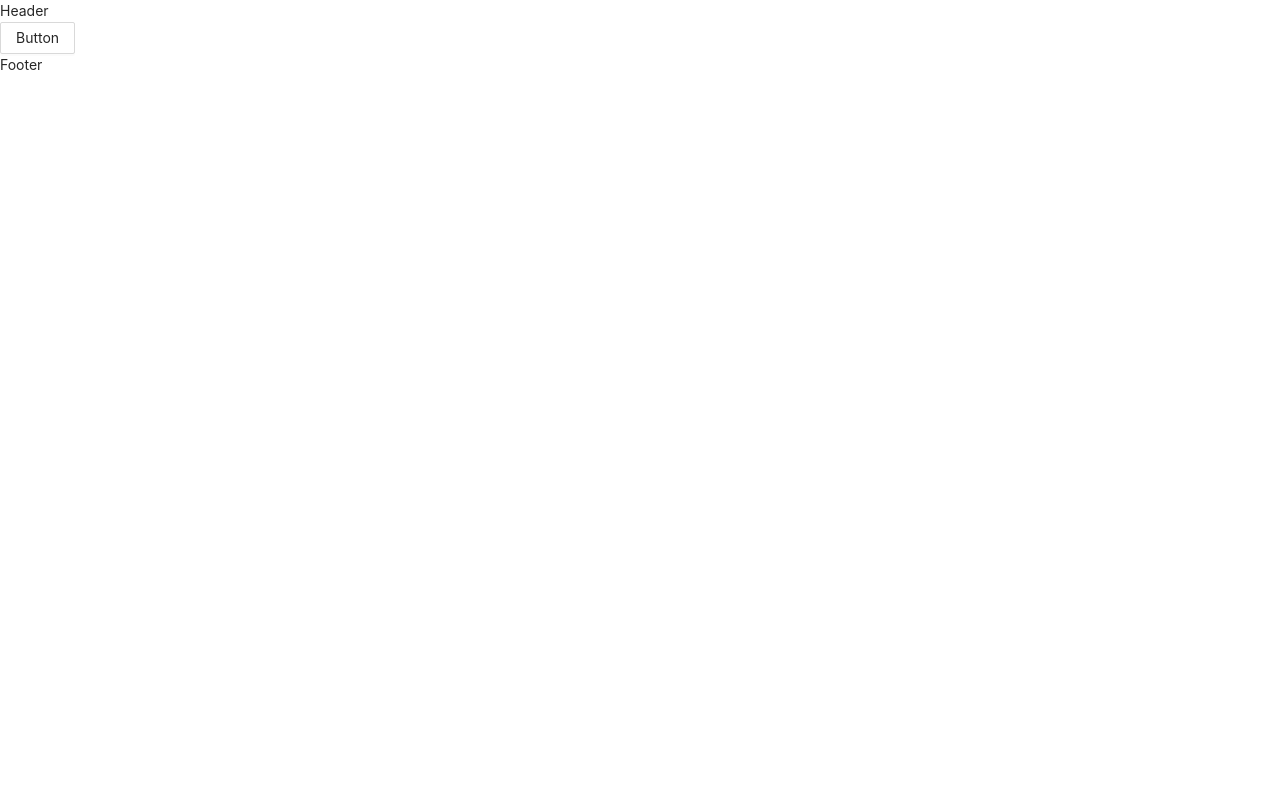
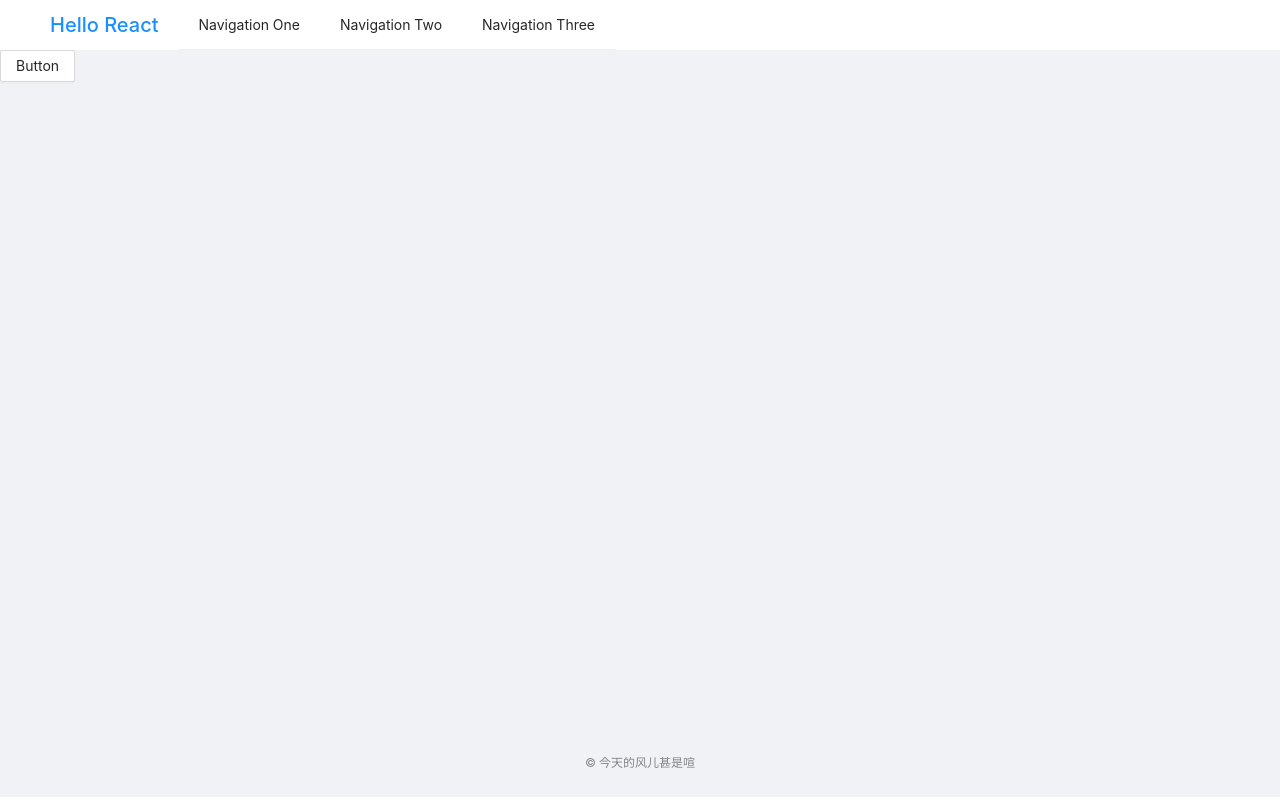
Before and after one commit to BaldOtaku/react-demo, a React (Vite) app: page / in a window 1280 px wide. Built offline with nearby package versions, Linux system fonts and the light colour scheme.

Commit message:
添加layout布局组件

```diff
--- a/package.json
+++ b/package.json
@@ -21,6 +21,7 @@
     "@types/react-router-config": "^5.0.6",
     "@types/react-router-dom": "^5.3.3",
     "@vitejs/plugin-react": "^1.0.7",
+    "csstype": "^3.0.10",
     "less": "^4.1.2",
     "typescript": "^4.5.4",
     "vite": "^2.8.0"
--- /dev/null
+++ b/src/components/Layout/index.less
@@ -0,0 +1,6 @@
+.logo {
+  color: #1890ff;
+  font-size: 20px;
+  font-weight: 500;
+  margin-right: 20px;
+}
--- /dev/null
+++ b/src/components/Layout/index.tsx
@@ -0,0 +1,51 @@
+import React from 'react'
+import { renderRoutes } from 'react-router-config'
+import { Layout, Menu } from 'antd'
+import CSS from 'csstype'
+import './index.less'
+
+const { Header, Footer, Content } = Layout;
+
+const headerStyles: CSS.Properties = {
+  display: 'flex',
+  height: '50px',
+  lineHeight: '50px',
+  backgroundColor: '#fff'
+}
+
+const contentStyles: CSS.Properties = {
+  minHeight: 'calc(100vh - 50px - 70px)'
+}
+
+const footerStyles: CSS.Properties = {
+  textAlign: 'center',
+  color: '#00000073',
+  fontSize: '12px'
+}
+
+interface IProps {
+  route: any
+}
+
+const BasicLayout: React.FC<IProps> = (props) => {
+  return (
+    <>
+      <Layout>
+        <Header style={headerStyles}>
+          <div className="logo">Hello React</div>
+          <Menu mode="horizontal">
+            <Menu.Item key="1">Navigation One</Menu.Item>
+            <Menu.Item key="2">Navigation Two</Menu.Item>
+            <Menu.Item key="3">Navigation Three</Menu.Item>
+          </Menu>
+        </Header>
+        <Content style={contentStyles}>
+          {renderRoutes(props.route.routes)}
+        </Content>
+        <Footer style={footerStyles}>&copy; 今天的风儿甚是喧</Footer>
+      </Layout>
+    </>
+  )
+}
+
+export default BasicLayout
--- a/src/layout/BasicLayout.tsx
+++ /dev/null
@@ -1,15 +0,0 @@
-import { renderRoutes } from 'react-router-config'
-import Header from './Header';
-import Footer from './Footer';
-
-function BasicLayout (props: any) {
-  return (
-    <>
-      <Header />
-      { renderRoutes(props.route.routes) }
-      <Footer />
-    </>
-  )
-}
-
-export default BasicLayout
--- a/src/layout/Footer.tsx
+++ /dev/null
@@ -1,7 +0,0 @@
-function Footer () {
-  return (
-    <div>Footer</div>
-  )
-}
-
-export default Footer
--- a/src/layout/Header.tsx
+++ /dev/null
@@ -1,7 +0,0 @@
-function Header () {
-  return (
-    <div>Header</div>
-  )
-}
-
-export default Header
--- a/src/main.tsx
+++ b/src/main.tsx
@@ -2,6 +2,7 @@ import React from 'react'
 import ReactDOM from 'react-dom'
 import App from './App'
 import 'antd/dist/antd.less'
+import './styles/index.less'
 
 ReactDOM.render(
   <React.StrictMode>
```
Also changed, not shown: src/routes/index.tsx (+4 -4 lines), src/pages/home/index.tsx (renamed from src/pages/Home.tsx), src/pages/login/index.tsx (renamed from src/pages/Login.tsx), src/styles/index.less (added), 1 other file (tests, documents, lock files or other folders).
